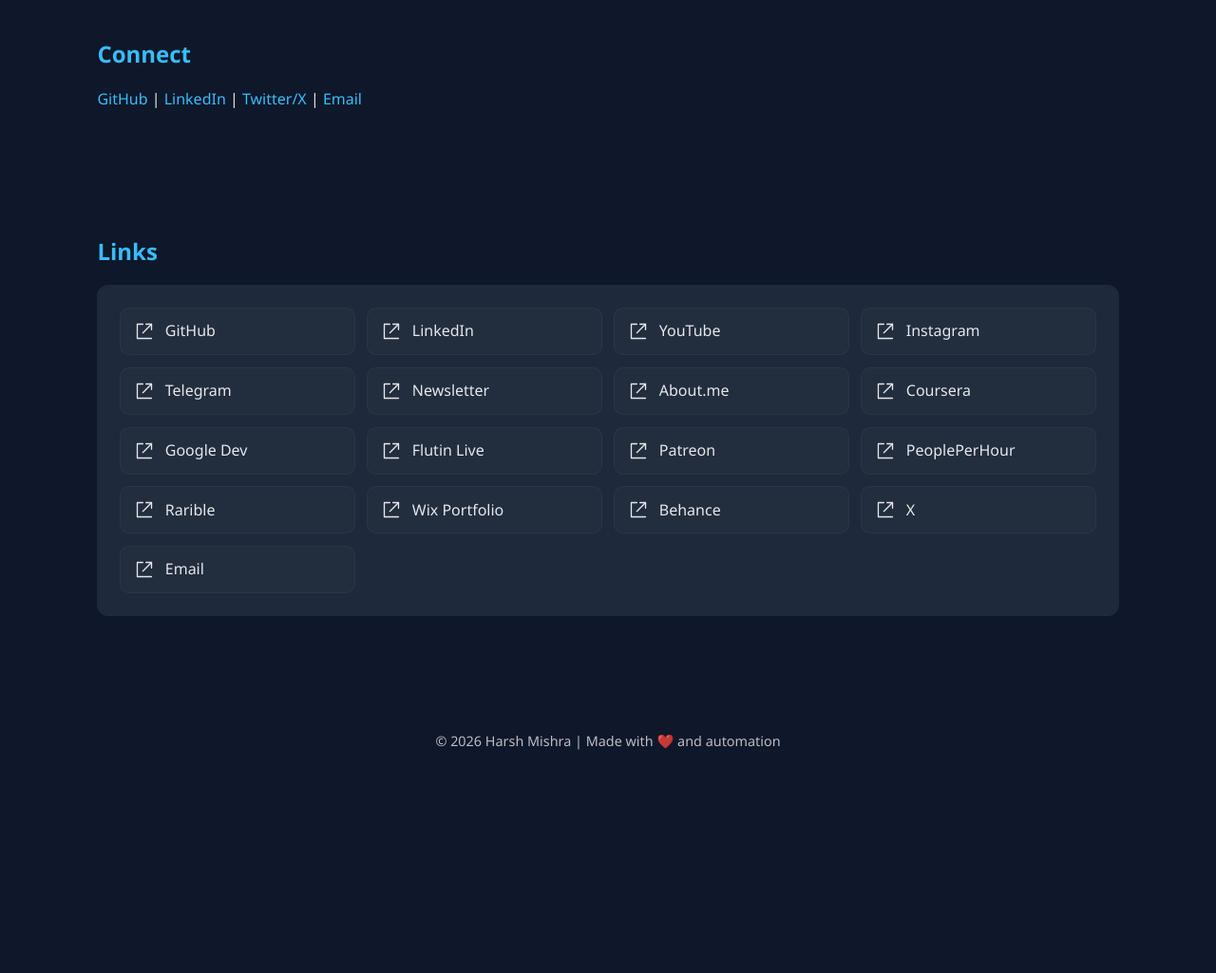
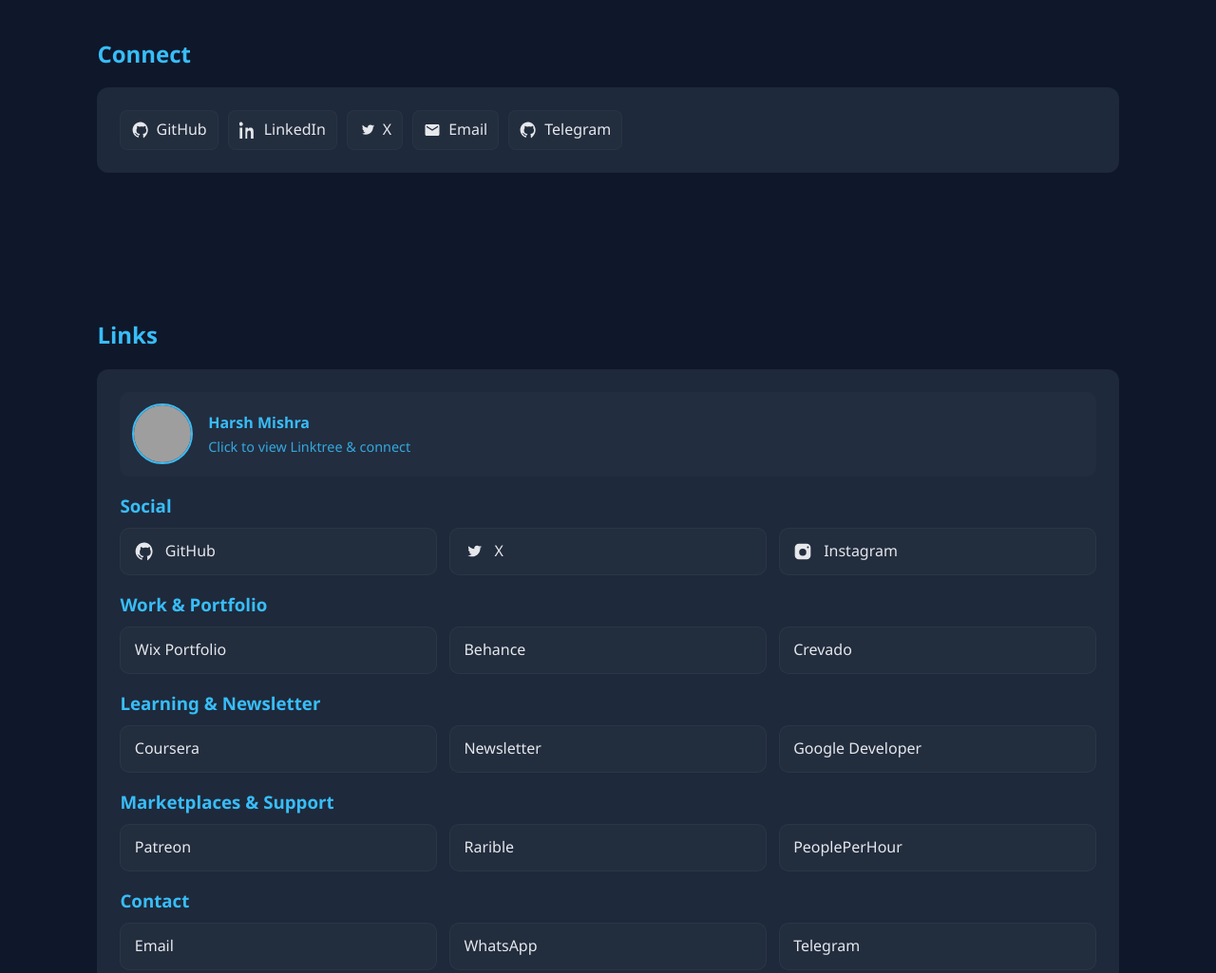
Before and after one commit to harsh1991mishra/harsh1991mishra.github.io, a plain HTML site: page index.html in a window 1280 px wide. Shown: the part 4140-5165 px from the top of the page at 95% size. Before the commit the page ends 4964 px from the top, so only its background shows below. Drawn offline with Linux system fonts and the light colour scheme; grey boxes are pictures that could not be loaded.

Commit message:
Add logos, categorize Linktree links, and clickable profile card

```diff
--- a/index.html
+++ b/index.html
@@ -125,6 +125,13 @@
       border: 1px solid rgba(255,255,255,0.04);
     }
     .link-btn svg { width: 20px; height: 20px; flex-shrink: 0; }
+    .links-category { margin-top: 1rem; }
+    .links-category h3 { margin: 0 0 0.5rem 0; color: var(--accent); }
+    .profile-card { display:flex; align-items:center; gap:1rem; padding:0.8rem; border-radius:10px; background: rgba(255,255,255,0.02); margin-bottom:1rem }
+    .profile-card img { width:64px; height:64px; border-radius:50%; border:2px solid var(--accent) }
+    .connect-list { display:flex; gap:0.6rem; flex-wrap:wrap }
+    .connect-item { display:inline-flex; align-items:center; gap:0.5rem; padding:0.45rem 0.7rem; border-radius:8px; background: rgba(255,255,255,0.02); border:1px solid rgba(255,255,255,0.03); text-decoration:none; color:var(--text) }
+    .connect-item svg { width:18px; height:18px }
   </style>
 </head>
 
@@ -255,86 +262,86 @@
 
 <section id="social">
   <h2>Connect</h2>
-  <p>
-    <a href="https://github.com/harsh1991mishra" target="_blank">GitHub</a> |
-    <a href="#">LinkedIn</a> |
-    <a href="#">Twitter/X</a> |
-    <a href="mailto:harsh1991mishra@gmail.com">Email</a>
-  </p>
+  <div class="card">
+    <div class="connect-list">
+      <a class="connect-item" href="https://github.com/harsh1991mishra" target="_blank" rel="noopener noreferrer">
+        <svg viewBox="0 0 24 24" fill="currentColor" xmlns="http://www.w3.org/2000/svg"><path d="M12 .5C5.73.5.76 5.47.76 11.74c0 4.95 3.2 9.15 7.64 10.63.56.1.77-.24.77-.53 0-.26-.01-1-.02-1.96-3.11.68-3.77-1.5-3.77-1.5-.51-1.3-1.25-1.65-1.25-1.65-1.02-.7.08-.69.08-.69 1.12.08 1.71 1.15 1.71 1.15 1 .17 1.56.99 1.56.99.93 1.6 2.44 1.14 3.04.87.09-.68.36-1.14.65-1.4-2.48-.28-5.09-1.24-5.09-5.5 0-1.21.43-2.2 1.13-2.98-.11-.28-.49-1.4.11-2.92 0 0 .92-.29 3.02 1.13a10.4 10.4 0 0 1 2.75-.37c.93 0 1.87.12 2.75.37 2.09-1.42 3.01-1.13 3.01-1.13.6 1.52.22 2.64.11 2.92.7.78 1.13 1.77 1.13 2.98 0 4.27-2.62 5.22-5.11 5.5.37.32.7.95.7 1.92 0 1.39-.01 2.51-.01 2.85 0 .29.2.64.78.53C19.04 20.88 22.26 16.68 22.26 11.74 22.26 5.47 17.29.5 12 .5z"/></svg>
+        <span>GitHub</span>
+      </a>
+      <a class="connect-item" href="https://www.linkedin.com/in/harsh1991mishra" target="_blank" rel="noopener noreferrer">
+        <svg viewBox="0 0 24 24" fill="currentColor" xmlns="http://www.w3.org/2000/svg"><path d="M4.98 3.5C4.98 5 3.82 6.18 2.3 6.18 0.78 6.18-.38 5-.38 3.5-.38 2 0.78.82 2.3.82c1.52 0 2.68 1.18 2.68 2.68zM.5 8.5h3.6V24H.5V8.5zM8.5 8.5h3.45v2.08h.05c.48-.9 1.66-1.85 3.42-1.85 3.66 0 4.33 2.41 4.33 5.55V24h-3.6v-7.25c0-1.73-.03-3.95-2.41-3.95-2.41 0-2.78 1.88-2.78 3.82V24H8.5V8.5z"/></svg>
+        <span>LinkedIn</span>
+      </a>
+      <a class="connect-item" href="https://x.com/harsh1991mishra" target="_blank" rel="noopener noreferrer">
+        <svg viewBox="0 0 24 24" fill="currentColor" xmlns="http://www.w3.org/2000/svg"><path d="M22 5.92c-.63.28-1.3.48-2 .57.72-.43 1.28-1.11 1.54-1.92-.67.4-1.42.69-2.22.85C18.97 4.7 17.98 4.5 16.9 4.5c-1.9 0-3.44 1.54-3.44 3.44 0 .27.03.54.09.8-2.86-.14-5.4-1.51-7.1-3.6-.3.51-.47 1.11-.47 1.75 0 1.2.61 2.26 1.53 2.88-.57-.02-1.1-.18-1.56-.43v.04c0 1.68 1.19 3.08 2.77 3.4-.29.08-.6.12-.92.12-.23 0-.46-.02-.68-.06.46 1.43 1.78 2.47 3.35 2.5-1.23.96-2.77 1.53-4.45 1.53-.29 0-.57-.02-.85-.05 1.6 1.02 3.5 1.62 5.55 1.62 6.66 0 10.31-5.51 10.31-10.31v-.47c.71-.5 1.32-1.12 1.81-1.82-.65.29-1.36.49-2.09.58.75-.45 1.32-1.16 1.59-2.01z"/></svg>
+        <span>X</span>
+      </a>
+      <a class="connect-item" href="mailto:harsh1991mishra@gmail.com">
+        <svg viewBox="0 0 24 24" fill="currentColor" xmlns="http://www.w3.org/2000/svg"><path d="M20 4H4c-1.1 0-2 .9-2 2v12c0 1.1.9 2 2 2h16c1.1 0 2-.9 2-2V6c0-1.1-.9-2-2-2zm0 4-8 5-8-5V6l8 5 8-5v2z"/></svg>
+        <span>Email</span>
+      </a>
+      <a class="connect-item" href="https://t.me/harsh1991mishra" target="_blank" rel="noopener noreferrer">
+        <svg viewBox="0 0 24 24" fill="currentColor" xmlns="http://www.w3.org/2000/svg"><path d="M12 .5C5.73.5.76 5.47.76 11.74c0 4.95 3.2 9.15 7.64 10.63.56.1.77-.24.77-.53 0-.26-.01-1-.02-1.96-3.11.68-3.77-1.5-3.77-1.5-.51-1.3-1.25-1.65-1.25-1.65-1.02-.7.08-.69.08-.69 1.12.08 1.71 1.15 1.71 1.15 1 .17 1.56.99 1.56.99.93 1.6 2.44 1.14 3.04.87.09-.68.36-1.14.65-1.4-2.48-.28-5.09-1.24-5.09-5.5 0-1.21.43-2.2 1.13-2.98-.11-.28-.49-1.4.11-2.92 0 0 .92-.29 3.02 1.13a10.4 10.4 0 0 1 2.75-.37c.93 0 1.87.12 2.75.37 2.09-1.42 3.01-1.13 3.01-1.13.6 1.52.22 2.64.11 2.92.7.78 1.13 1.77 1.13 2.98 0 4.27-2.62 5.22-5.11 5.5.37.32.7.95.7 1.92 0 1.39-.01 2.51-.01 2.85 0 .29.2.64.78.53C19.04 20.88 22.26 16.68 22.26 11.74 22.26 5.47 17.29.5 12 .5z"/></svg>
+        <span>Telegram</span>
+      </a>
+    </div>
+  </div>
 </section>
 
 <section id="links">
   <h2>Links</h2>
   <div class="card">
-    <div class="links-grid">
-      <a class="link-btn" href="https://github.com/harsh1991mishra" target="_blank" rel="noopener noreferrer">
-        <svg viewBox="0 0 24 24" fill="none" xmlns="http://www.w3.org/2000/svg"><path d="M14 3h7v7" stroke="currentColor" stroke-width="1.6" stroke-linecap="round" stroke-linejoin="round"/><path d="M10 14L21 3" stroke="currentColor" stroke-width="1.6" stroke-linecap="round" stroke-linejoin="round"/><path d="M21 21H3V3h7" stroke="currentColor" stroke-width="1.6" stroke-linecap="round" stroke-linejoin="round"/></svg>
-        <span>GitHub</span>
-      </a>
-      <a class="link-btn" href="https://www.linkedin.com/in/harsh1991mishra" target="_blank" rel="noopener noreferrer">
-        <svg viewBox="0 0 24 24" fill="none" xmlns="http://www.w3.org/2000/svg"><path d="M14 3h7v7" stroke="currentColor" stroke-width="1.6" stroke-linecap="round" stroke-linejoin="round"/><path d="M10 14L21 3" stroke="currentColor" stroke-width="1.6" stroke-linecap="round" stroke-linejoin="round"/><path d="M21 21H3V3h7" stroke="currentColor" stroke-width="1.6" stroke-linecap="round" stroke-linejoin="round"/></svg>
-        <span>LinkedIn</span>
-      </a>
-      <a class="link-btn" href="https://www.youtube.com/channel/UClGdvD1-3gcgHhO0IZrv1Lw" target="_blank" rel="noopener noreferrer">
-        <svg viewBox="0 0 24 24" fill="none" xmlns="http://www.w3.org/2000/svg"><path d="M14 3h7v7" stroke="currentColor" stroke-width="1.6" stroke-linecap="round" stroke-linejoin="round"/><path d="M10 14L21 3" stroke="currentColor" stroke-width="1.6" stroke-linecap="round" stroke-linejoin="round"/><path d="M21 21H3V3h7" stroke="currentColor" stroke-width="1.6" stroke-linecap="round" stroke-linejoin="round"/></svg>
-        <span>YouTube</span>
-      </a>
-      <a class="link-btn" href="https://www.instagram.com/jai_sri_mahakaal_1008/" target="_blank" rel="noopener noreferrer">
-        <svg viewBox="0 0 24 24" fill="none" xmlns="http://www.w3.org/2000/svg"><path d="M14 3h7v7" stroke="currentColor" stroke-width="1.6" stroke-linecap="round" stroke-linejoin="round"/><path d="M10 14L21 3" stroke="currentColor" stroke-width="1.6" stroke-linecap="round" stroke-linejoin="round"/><path d="M21 21H3V3h7" stroke="currentColor" stroke-width="1.6" stroke-linecap="round" stroke-linejoin="round"/></svg>
-        <span>Instagram</span>
-      </a>
-      <a class="link-btn" href="https://t.me/harsh1991mishra" target="_blank" rel="noopener noreferrer">
-        <svg viewBox="0 0 24 24" fill="none" xmlns="http://www.w3.org/2000/svg"><path d="M14 3h7v7" stroke="currentColor" stroke-width="1.6" stroke-linecap="round" stroke-linejoin="round"/><path d="M10 14L21 3" stroke="currentColor" stroke-width="1.6" stroke-linecap="round" stroke-linejoin="round"/><path d="M21 21H3V3h7" stroke="currentColor" stroke-width="1.6" stroke-linecap="round" stroke-linejoin="round"/></svg>
-        <span>Telegram</span>
-      </a>
-      <a class="link-btn" href="https://harsh1991mishra.beehiiv.com/subscribe" target="_blank" rel="noopener noreferrer">
-        <svg viewBox="0 0 24 24" fill="none" xmlns="http://www.w3.org/2000/svg"><path d="M14 3h7v7" stroke="currentColor" stroke-width="1.6" stroke-linecap="round" stroke-linejoin="round"/><path d="M10 14L21 3" stroke="currentColor" stroke-width="1.6" stroke-linecap="round" stroke-linejoin="round"/><path d="M21 21H3V3h7" stroke="currentColor" stroke-width="1.6" stroke-linecap="round" stroke-linejoin="round"/></svg>
-        <span>Newsletter</span>
-      </a>
-      <a class="link-btn" href="https://about.me/harsh1991mishra" target="_blank" rel="noopener noreferrer">
-        <svg viewBox="0 0 24 24" fill="none" xmlns="http://www.w3.org/2000/svg"><path d="M14 3h7v7" stroke="currentColor" stroke-width="1.6" stroke-linecap="round" stroke-linejoin="round"/><path d="M10 14L21 3" stroke="currentColor" stroke-width="1.6" stroke-linecap="round" stroke-linejoin="round"/><path d="M21 21H3V3h7" stroke="currentColor" stroke-width="1.6" stroke-linecap="round" stroke-linejoin="round"/></svg>
-        <span>About.me</span>
-      </a>
-      <a class="link-btn" href="https://www.coursera.org/learner/harsh1991mishra" target="_blank" rel="noopener noreferrer">
-        <svg viewBox="0 0 24 24" fill="none" xmlns="http://www.w3.org/2000/svg"><path d="M14 3h7v7" stroke="currentColor" stroke-width="1.6" stroke-linecap="round" stroke-linejoin="round"/><path d="M10 14L21 3" stroke="currentColor" stroke-width="1.6" stroke-linecap="round" stroke-linejoin="round"/><path d="M21 21H3V3h7" stroke="currentColor" stroke-width="1.6" stroke-linecap="round" stroke-linejoin="round"/></svg>
-        <span>Coursera</span>
-      </a>
-      <a class="link-btn" href="https://g.dev/harsh1991mishra" target="_blank" rel="noopener noreferrer">
-        <svg viewBox="0 0 24 24" fill="none" xmlns="http://www.w3.org/2000/svg"><path d="M14 3h7v7" stroke="currentColor" stroke-width="1.6" stroke-linecap="round" stroke-linejoin="round"/><path d="M10 14L21 3" stroke="currentColor" stroke-width="1.6" stroke-linecap="round" stroke-linejoin="round"/><path d="M21 21H3V3h7" stroke="currentColor" stroke-width="1.6" stroke-linecap="round" stroke-linejoin="round"/></svg>
-        <span>Google Dev</span>
-      </a>
-      <a class="link-btn" href="https://harsh1991mishra.flutin.com/" target="_blank" rel="noopener noreferrer">
-        <svg viewBox="0 0 24 24" fill="none" xmlns="http://www.w3.org/2000/svg"><path d="M14 3h7v7" stroke="currentColor" stroke-width="1.6" stroke-linecap="round" stroke-linejoin="round"/><path d="M10 14L21 3" stroke="currentColor" stroke-width="1.6" stroke-linecap="round" stroke-linejoin="round"/><path d="M21 21H3V3h7" stroke="currentColor" stroke-width="1.6" stroke-linecap="round" stroke-linejoin="round"/></svg>
-        <span>Flutin Live</span>
-      </a>
-      <a class="link-btn" href="https://www.patreon.com/harsh1991mishra" target="_blank" rel="noopener noreferrer">
-        <svg viewBox="0 0 24 24" fill="none" xmlns="http://www.w3.org/2000/svg"><path d="M14 3h7v7" stroke="currentColor" stroke-width="1.6" stroke-linecap="round" stroke-linejoin="round"/><path d="M10 14L21 3" stroke="currentColor" stroke-width="1.6" stroke-linecap="round" stroke-linejoin="round"/><path d="M21 21H3V3h7" stroke="currentColor" stroke-width="1.6" stroke-linecap="round" stroke-linejoin="round"/></svg>
-        <span>Patreon</span>
-      </a>
-      <a class="link-btn" href="http://pph.me/harsh1991mishra" target="_blank" rel="noopener noreferrer">
-        <svg viewBox="0 0 24 24" fill="none" xmlns="http://www.w3.org/2000/svg"><path d="M14 3h7v7" stroke="currentColor" stroke-width="1.6" stroke-linecap="round" stroke-linejoin="round"/><path d="M10 14L21 3" stroke="currentColor" stroke-width="1.6" stroke-linecap="round" stroke-linejoin="round"/><path d="M21 21H3V3h7" stroke="currentColor" stroke-width="1.6" stroke-linecap="round" stroke-linejoin="round"/></svg>
-        <span>PeoplePerHour</span>
-      </a>
-      <a class="link-btn" href="https://rarible.com/harsh1991mishra" target="_blank" rel="noopener noreferrer">
-        <svg viewBox="0 0 24 24" fill="none" xmlns="http://www.w3.org/2000/svg"><path d="M14 3h7v7" stroke="currentColor" stroke-width="1.6" stroke-linecap="round" stroke-linejoin="round"/><path d="M10 14L21 3" stroke="currentColor" stroke-width="1.6" stroke-linecap="round" stroke-linejoin="round"/><path d="M21 21H3V3h7" stroke="currentColor" stroke-width="1.6" stroke-linecap="round" stroke-linejoin="round"/></svg>
-        <span>Rarible</span>
-      </a>
-      <a class="link-btn" href="https://harsh1991mishra.wixsite.com/portfolio" target="_blank" rel="noopener noreferrer">
-        <svg viewBox="0 0 24 24" fill="none" xmlns="http://www.w3.org/2000/svg"><path d="M14 3h7v7" stroke="currentColor" stroke-width="1.6" stroke-linecap="round" stroke-linejoin="round"/><path d="M10 14L21 3" stroke="currentColor" stroke-width="1.6" stroke-linecap="round" stroke-linejoin="round"/><path d="M21 21H3V3h7" stroke="currentColor" stroke-width="1.6" stroke-linecap="round" stroke-linejoin="round"/></svg>
-        <span>Wix Portfolio</span>
-      </a>
-      <a class="link-btn" href="https://www.behance.net/harsh1991mishra" target="_blank" rel="noopener noreferrer">
-        <svg viewBox="0 0 24 24" fill="none" xmlns="http://www.w3.org/2000/svg"><path d="M14 3h7v7" stroke="currentColor" stroke-width="1.6" stroke-linecap="round" stroke-linejoin="round"/><path d="M10 14L21 3" stroke="currentColor" stroke-width="1.6" stroke-linecap="round" stroke-linejoin="round"/><path d="M21 21H3V3h7" stroke="currentColor" stroke-width="1.6" stroke-linecap="round" stroke-linejoin="round"/></svg>
-        <span>Behance</span>
-      </a>
-      <a class="link-btn" href="https://x.com/harsh1991mishra" target="_blank" rel="noopener noreferrer">
-        <svg viewBox="0 0 24 24" fill="none" xmlns="http://www.w3.org/2000/svg"><path d="M14 3h7v7" stroke="currentColor" stroke-width="1.6" stroke-linecap="round" stroke-linejoin="round"/><path d="M10 14L21 3" stroke="currentColor" stroke-width="1.6" stroke-linecap="round" stroke-linejoin="round"/><path d="M21 21H3V3h7" stroke="currentColor" stroke-width="1.6" stroke-linecap="round" stroke-linejoin="round"/></svg>
-        <span>X</span>
-      </a>
-      <a class="link-btn" href="mailto:harsh1991mishra@gmail.com" target="_blank" rel="noopener noreferrer">
-        <svg viewBox="0 0 24 24" fill="none" xmlns="http://www.w3.org/2000/svg"><path d="M14 3h7v7" stroke="currentColor" stroke-width="1.6" stroke-linecap="round" stroke-linejoin="round"/><path d="M10 14L21 3" stroke="currentColor" stroke-width="1.6" stroke-linecap="round" stroke-linejoin="round"/><path d="M21 21H3V3h7" stroke="currentColor" stroke-width="1.6" stroke-linecap="round" stroke-linejoin="round"/></svg>
-        <span>Email</span>
-      </a>
+    <a href="https://linktr.ee/harsh1991mishra" target="_blank" rel="noopener noreferrer" class="profile-card">
+      <img src="https://avatars.githubusercontent.com/u/93046472?s=400&u=c73c07e9d4c5a0737fd6a9e61edb8b1fc771f314&v=4" alt="Harsh Mishra">
+      <div>
+        <strong>Harsh Mishra</strong>
+        <div style="font-size:0.9rem; opacity:0.85">Click to view Linktree & connect</div>
+      </div>
+    </a>
+
+    <div class="links-category">
+      <h3>Social</h3>
+      <div class="links-grid">
+        <a class="link-btn" href="https://github.com/harsh1991mishra" target="_blank" rel="noopener noreferrer"><svg viewBox="0 0 24 24" fill="currentColor" xmlns="http://www.w3.org/2000/svg"><path d="M12 .5C5.73.5.76 5.47.76 11.74c0 4.95 3.2 9.15 7.64 10.63.56.1.77-.24.77-.53 0-.26-.01-1-.02-1.96-3.11.68-3.77-1.5-3.77-1.5-.51-1.3-1.25-1.65-1.25-1.65-1.02-.7.08-.69.08-.69 1.12.08 1.71 1.15 1.71 1.15 1 .17 1.56.99 1.56.99.93 1.6 2.44 1.14 3.04.87.09-.68.36-1.14.65-1.4-2.48-.28-5.09-1.24-5.09-5.5 0-1.21.43-2.2 1.13-2.98-.11-.28-.49-1.4.11-2.92 0 0 .92-.29 3.02 1.13a10.4 10.4 0 0 1 2.75-.37c.93 0 1.87.12 2.75.37 2.09-1.42 3.01-1.13 3.01-1.13.6 1.52.22 2.64.11 2.92.7.78 1.13 1.77 1.13 2.98 0 4.27-2.62 5.22-5.11 5.5.37.32.7.95.7 1.92 0 1.39-.01 2.51-.01 2.85 0 .29.2.64.78.53C19.04 20.88 22.26 16.68 22.26 11.74 22.26 5.47 17.29.5 12 .5z"/></svg> GitHub</a>
+        <a class="link-btn" href="https://x.com/harsh1991mishra" target="_blank" rel="noopener noreferrer"><svg viewBox="0 0 24 24" fill="currentColor" xmlns="http://www.w3.org/2000/svg"><path d="M22 5.92c-.63.28-1.3.48-2 .57.72-.43 1.28-1.11 1.54-1.92-.67.4-1.42.69-2.22.85C18.97 4.7 17.98 4.5 16.9 4.5c-1.9 0-3.44 1.54-3.44 3.44 0 .27.03.54.09.8-2.86-.14-5.4-1.51-7.1-3.6-.3.51-.47 1.11-.47 1.75 0 1.2.61 2.26 1.53 2.88-.57-.02-1.1-.18-1.56-.43v.04c0 1.68 1.19 3.08 2.77 3.4-.29.08-.6.12-.92.12-.23 0-.46-.02-.68-.06.46 1.43 1.78 2.47 3.35 2.5-1.23.96-2.77 1.53-4.45 1.53-.29 0-.57-.02-.85-.05 1.6 1.02 3.5 1.62 5.55 1.62 6.66 0 10.31-5.51 10.31-10.31v-.47c.71-.5 1.32-1.12 1.81-1.82-.65.29-1.36.49-2.09.58.75-.45 1.32-1.16 1.59-2.01z"/></svg> X</a>
+        <a class="link-btn" href="https://www.instagram.com/jai_sri_mahakaal_1008/" target="_blank" rel="noopener noreferrer"><svg viewBox="0 0 24 24" fill="currentColor" xmlns="http://www.w3.org/2000/svg"><path d="M7 2h10a5 5 0 0 1 5 5v10a5 5 0 0 1-5 5H7a5 5 0 0 1-5-5V7a5 5 0 0 1 5-5zm5 6.5A4.5 4.5 0 1 0 16.5 13 4.5 4.5 0 0 0 12 8.5zm6.5-3a1.2 1.2 0 1 0 1.2 1.2A1.2 1.2 0 0 0 18.5 5.5z"/></svg> Instagram</a>
+      </div>
+    </div>
+
+    <div class="links-category">
+      <h3>Work & Portfolio</h3>
+      <div class="links-grid">
+        <a class="link-btn" href="https://harsh1991mishra.wixsite.com/portfolio" target="_blank" rel="noopener noreferrer">Wix Portfolio</a>
+        <a class="link-btn" href="https://www.behance.net/harsh1991mishra" target="_blank" rel="noopener noreferrer">Behance</a>
+        <a class="link-btn" href="https://harsh1991mishra.crevado.com/" target="_blank" rel="noopener noreferrer">Crevado</a>
+      </div>
+    </div>
+
+    <div class="links-category">
+      <h3>Learning & Newsletter</h3>
+      <div class="links-grid">
+        <a class="link-btn" href="https://www.coursera.org/learner/harsh1991mishra" target="_blank" rel="noopener noreferrer">Coursera</a>
+        <a class="link-btn" href="https://harsh1991mishra.beehiiv.com/subscribe" target="_blank" rel="noopener noreferrer">Newsletter</a>
+        <a class="link-btn" href="https://g.dev/harsh1991mishra" target="_blank" rel="noopener noreferrer">Google Developer</a>
+      </div>
+    </div>
+
+    <div class="links-category">
+      <h3>Marketplaces & Support</h3>
+      <div class="links-grid">
+        <a class="link-btn" href="https://www.patreon.com/harsh1991mishra" target="_blank" rel="noopener noreferrer">Patreon</a>
+        <a class="link-btn" href="https://rarible.com/harsh1991mishra" target="_blank" rel="noopener noreferrer">Rarible</a>
+        <a class="link-btn" href="http://pph.me/harsh1991mishra" target="_blank" rel="noopener noreferrer">PeoplePerHour</a>
+      </div>
+    </div>
+
+    <div class="links-category">
+      <h3>Contact</h3>
+      <div class="links-grid">
+        <a class="link-btn" href="mailto:harsh1991mishra@gmail.com">Email</a>
+        <a class="link-btn" href="https://api.whatsapp.com/send?phone=918445744581" target="_blank" rel="noopener noreferrer">WhatsApp</a>
+        <a class="link-btn" href="https://t.me/harsh1991mishra" target="_blank" rel="noopener noreferrer">Telegram</a>
+      </div>
     </div>
   </div>
 </section>
```
